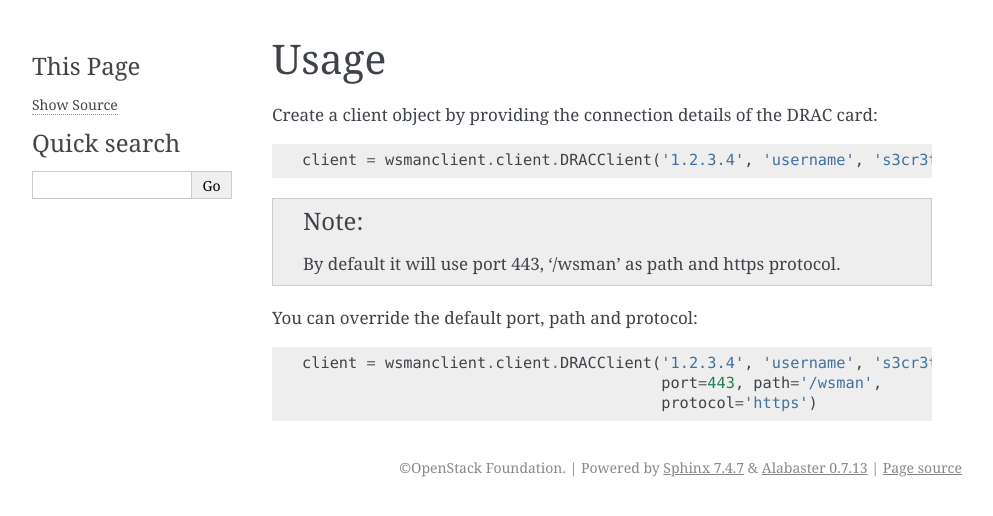
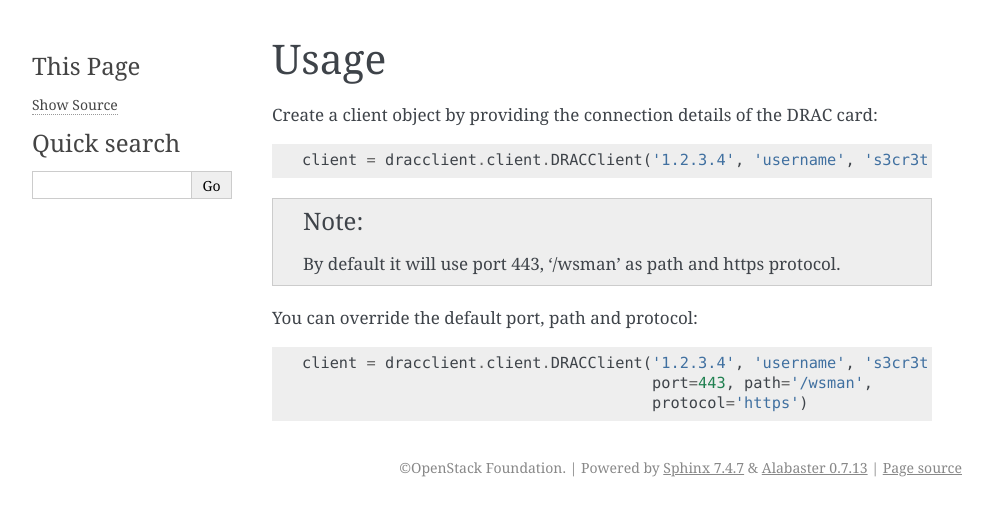
Before and after one commit to openstack/python-dracclient, a Sphinx documentation site: the page built from doc/source/usage.rst, in a window 1280 px wide. Shown: the top 516 px of the page, without its empty margins (148-1141 px from the left). Built offline with Sphinx 7.4.7, drawn with Linux system fonts in a browser that asks for light colours.

Commit message:
Remove references to 'wsmanclient' in docs.
Change-Id: I34af0ce32d5a7acf67a9d977616ef8353dbcdb9b

```diff
--- a/doc/source/usage.rst
+++ b/doc/source/usage.rst
@@ -3,13 +3,13 @@ Usage
 
 Create a client object by providing the connection details of the DRAC card::
 
-    client = wsmanclient.client.DRACClient('1.2.3.4', 'username', 's3cr3t')
+    client = dracclient.client.DRACClient('1.2.3.4', 'username', 's3cr3t')
 
 .. note::
     By default it will use port 443, '/wsman' as path and https protocol.
 
 You can override the default port, path and protocol::
 
-    client = wsmanclient.client.DRACClient('1.2.3.4', 'username', 's3cr3t',
-                                           port=443, path='/wsman',
-                                           protocol='https')
+    client = dracclient.client.DRACClient('1.2.3.4', 'username', 's3cr3t',
+                                          port=443, path='/wsman',
+                                          protocol='https')
```
